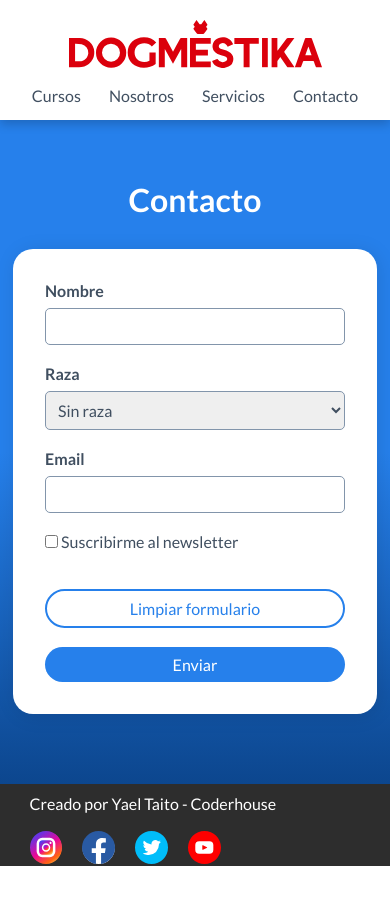
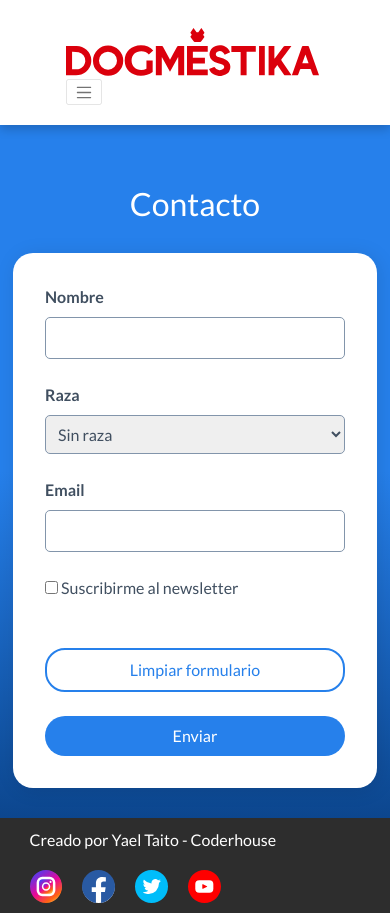
Before and after one commit to yaeltaito/dogmestika, a website: page contacto.html in a window 390 px wide. Before the commit the page ends 866 px from the top, so only its background shows below. Drawn offline with nearby package versions, Linux system fonts and the light colour scheme.

Commit message:
Se agrega menú hamburguesa

```diff
--- a/contacto.html
+++ b/contacto.html
@@ -11,29 +11,47 @@
 			href="https://fonts.googleapis.com/css2?family=Lato:ital,wght@0,100;0,400;0,700;0,900;1,100;1,400;1,700;1,900&display=swap"
 			rel="stylesheet"
 		/>
+		<link
+			href="https://cdn.jsdelivr.net/npm/bootstrap@5.0.2/dist/css/bootstrap.min.css"
+			rel="stylesheet"
+			integrity="sha384-EVSTQN3/azprG1Anm3QDgpJLIm9Nao0Yz1ztcQTwFspd3yD65VohhpuuCOmLASjC"
+			crossorigin="anonymous"
+		/>
 		<title>Dogméstika</title>
 	</head>
 	<body>
 		<!-- header con logo y barra de navegación -->
 
 		<header>
-			<section class="header__logo">
-				<a href="index.html"
-					><img src="img/logo_dogmestika.svg" alt="Logo de Dogméstika"
-				/></a>
-				<nav>
-					<ul class="navigation__list">
-						<li><a class="navigation__item" href="cursos.html">Cursos</a></li>
-						<li>
-							<a class="navigation__item" href="nosotros.html">Nosotros</a>
-						</li>
-						<li>
-							<a class="navigation__item" href="servicios.html">Servicios</a>
-						</li>
-						<li>
-							<a class="navigation__item" href="contacto.html">Contacto</a>
-						</li>
-					</ul>
+			<section>
+				<nav class="navbar navbar-expand-lg navbar-light header__logo">
+					<div class="container-fluid">
+						<a class="navbar-brand" href="index.html"
+							><img src="img/logo_dogmestika.svg" alt="Logo de Dogméstika"
+						/></a>
+						<button
+							class="navbar-toggler"
+							type="button"
+							data-bs-toggle="collapse"
+							data-bs-target="#navbarNavAltMarkup"
+							aria-controls="navbarNavAltMarkup"
+							aria-expanded="false"
+							aria-label="Toggle navigation"
+						>
+							<span class="navbar-toggler-icon"></span>
+						</button>
+						<div
+							class="collapse navbar-collapse justify-content-end"
+							id="navbarNavAltMarkup"
+						>
+							<div class="navbar-nav my-4 navigation__list">
+								<a class="navigation__item" href="cursos.html">Cursos</a>
+								<a class="navigation__item" href="nosotros.html">Nosotros</a>
+								<a class="navigation__item" href="servicios.html">Servicios</a>
+								<a class="navigation__item" href="contacto.html">Contacto</a>
+							</div>
+						</div>
+					</div>
 				</nav>
 			</section>
 		</header>
@@ -132,5 +150,16 @@
 				</li>
 			</ul>
 		</footer>
+		<script
+			src="https://cdn.jsdelivr.net/npm/@popperjs/core@2.9.2/dist/umd/popper.min.js"
+			integrity="sha384-IQsoLXl5PILFhosVNubq5LC7Qb9DXgDA9i+tQ8Zj3iwWAwPtgFTxbJ8NT4GN1R8p"
+			crossorigin="anonymous"
+		></script>
+		<script
+			src="https://cdn.jsdelivr.net/npm/bootstrap@5.0.2/dist/js/bootstrap.min.js"
+			integrity="sha384-cVKIPhGWiC2Al4u+LWgxfKTRIcfu0JTxR+EQDz/bgldoEyl4H0zUF0QKbrJ0EcQF"
+			crossorigin="anonymous"
+		></script>
+		<script src="https://cdnjs.cloudflare.com/ajax/libs/jquery/2.1.3/jquery.min.js"></script>
 	</body>
 </html>
--- a/sass/layout/_header.scss
+++ b/sass/layout/_header.scss
@@ -12,18 +12,14 @@
 
 .header__logo {
 	display: flex;
+	flex-direction: row;
 	justify-content: space-between;
 	align-items: center;
 }
 
 @media (max-width: 898px) {
 	.header__logo {
-		flex-direction: column;
 		gap: 8px;
-	}
-
-	.navigation__list {
-		margin: 8px;
 	}
 
 	header {
@@ -32,10 +28,7 @@
 }
 
 .navigation__list {
-	display: flex;
-	list-style: none;
-	gap: 20px;
-	margin-bottom: 0;
+	gap: 12px;
 }
 
 .navigation__item:link,
```
Also changed, not shown: cursos.html (+30 -17 lines), index.html (+40 -17 lines), nosotros.html (+46 -17 lines), servicios.html (+46 -17 lines), css/styles.css, 1 other file.
